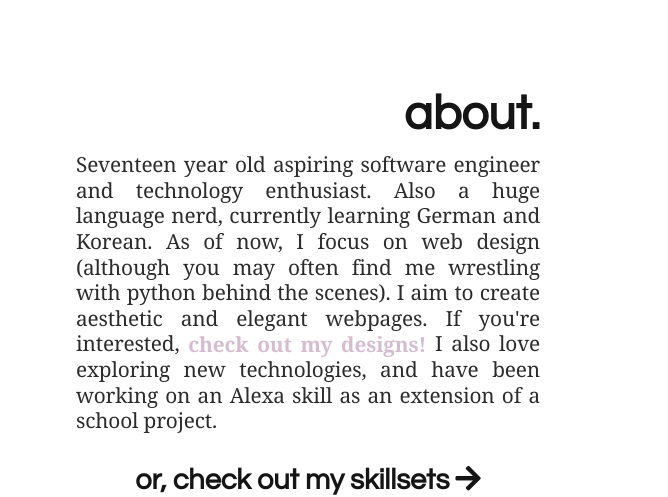
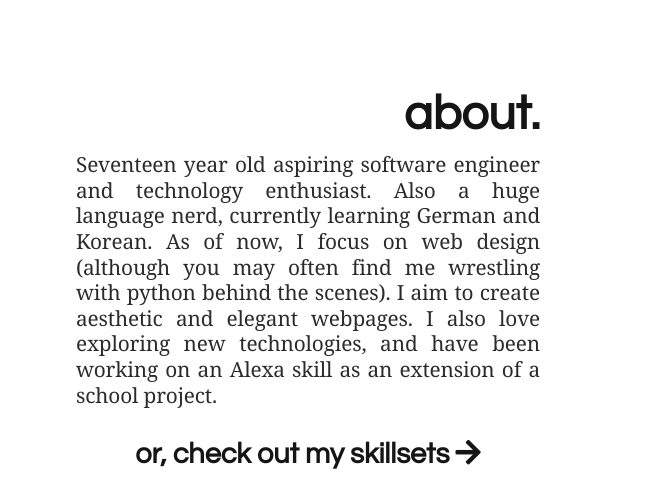
Before and after one commit to ksp2001/personal-website, a plain HTML site: page index.html in a window 1280 px wide. Shown: the part 940-1437 px from the top of the page, 612-1280 px from the left. Drawn offline with nearby package versions, Linux system fonts and the light colour scheme.

Commit message:
Update index.html

```diff
--- a/index.html
+++ b/index.html
@@ -37,7 +37,7 @@
 			<div class="center-align"> <img src="https://i.imgur.com/FTzJ10K.png" class="macbook-mockup"></div>
 			<div class="about-me">
 				<div class="bold-text right-align">about.</div>
-				<div class="about-me-text justify-align">Seventeen year old aspiring software engineer and technology enthusiast. Also a huge language nerd, currently learning German and Korean. As of now, I focus on web design (although you may often find me wrestling with python behind the scenes). I aim to create aesthetic and elegant webpages. If you're interested, <a href="#examples" class="about-me-text designs-link bold-text pink-text">check out my designs!</a> I also love exploring new technologies, and have been working on an Alexa skill as an extension of a school project.
+				<div class="about-me-text justify-align">Seventeen year old aspiring software engineer and technology enthusiast. Also a huge language nerd, currently learning German and Korean. As of now, I focus on web design (although you may often find me wrestling with python behind the scenes). I aim to create aesthetic and elegant webpages. I also love exploring new technologies, and have been working on an Alexa skill as an extension of a school project.
 				</div>
 				<div class="skillset-link center-align"><a href="#skills" class="skillset-checkout bold-text">or, check out my skillsets <i class="fas fa-arrow-right"></i></a>
 				</div>
```
